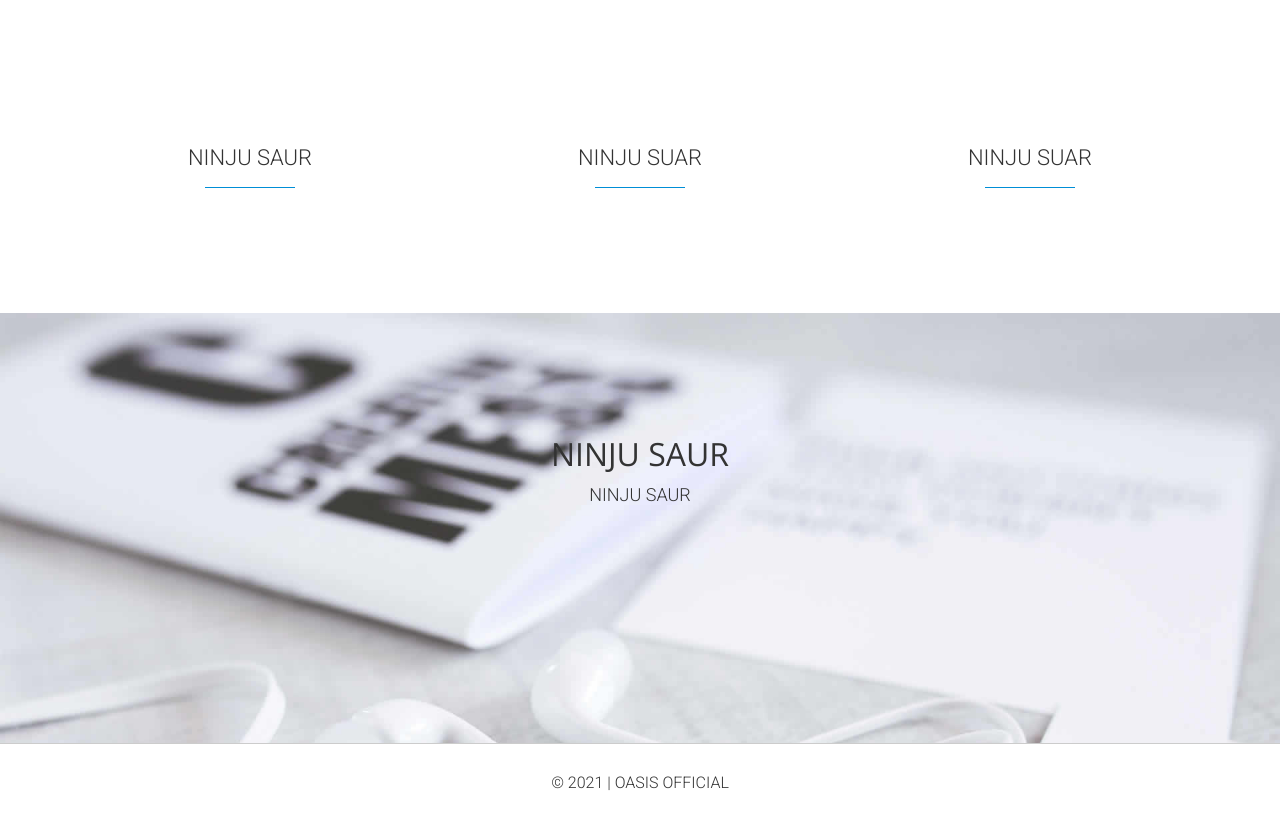
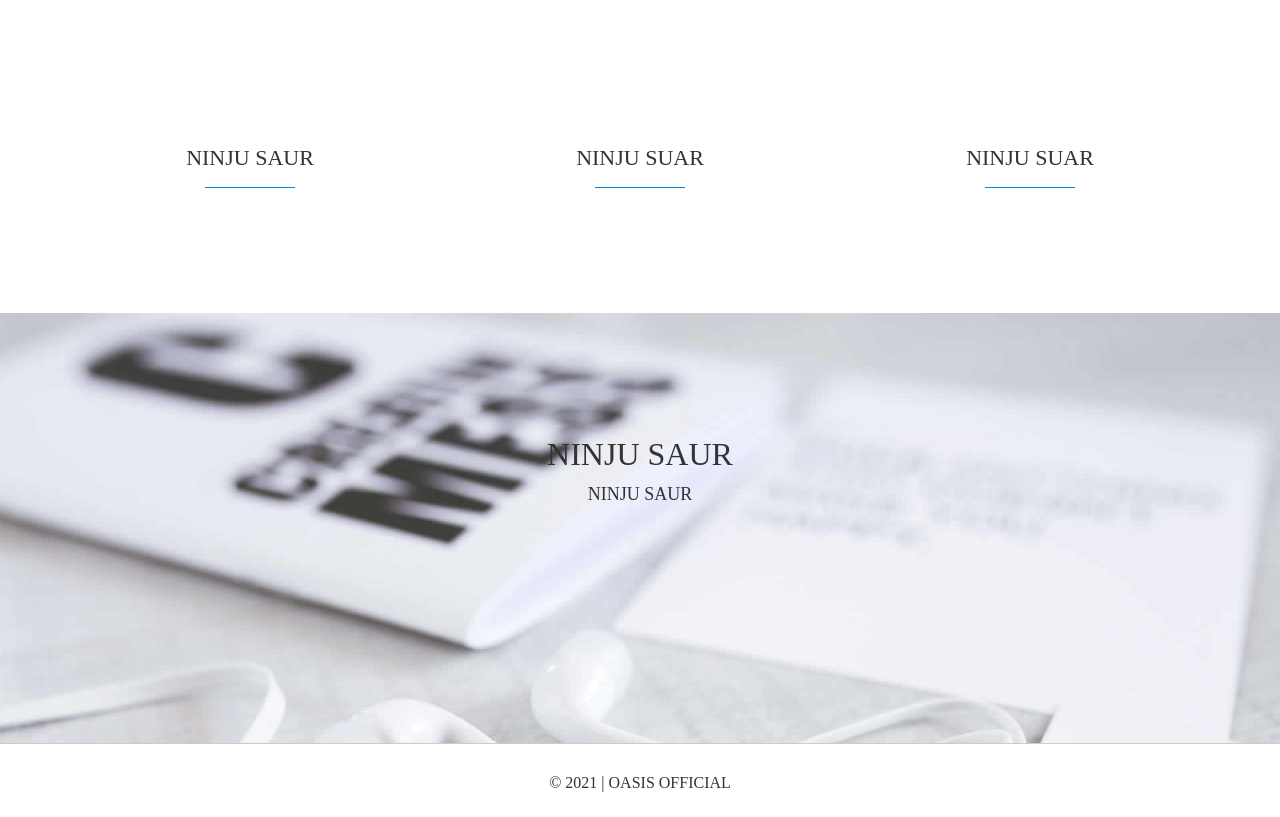
Before and after one commit to KHAIRASAABJI/OASISOFFICIAL, a PHP site: page / in a window 1280 px wide. Shown: the part 801-1618 px from the top of the page. Run offline with PHP 8.4, Linux system fonts and the light colour scheme; some libraries are stand-ins or nearby versions.

Commit message:
Update styles.css

```diff
--- a/css/styles.css
+++ b/css/styles.css
@@ -12,7 +12,7 @@
 
 body {
     background: #fff;
-    font-family: 'Roboto', sans-serif;
+    font-family: 'Playfair Display', serif;
     font-size: 16px;
     font-weight: 300;
     color: #333333;
@@ -32,7 +32,7 @@ a, a:hover, a:active, a:focus {
 
 h1,
 h2 {
-	font-family: 'Open Sans', sans-serif;
+	font-family: 'Playfair Display', serif;
     font-weight: 300;
 }
 
```
